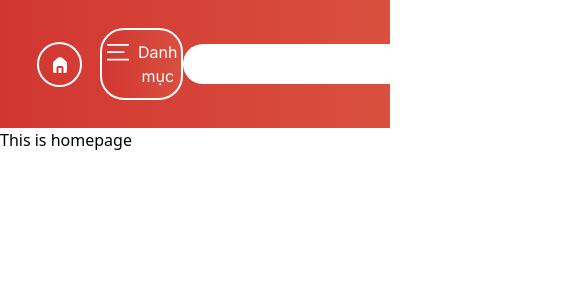
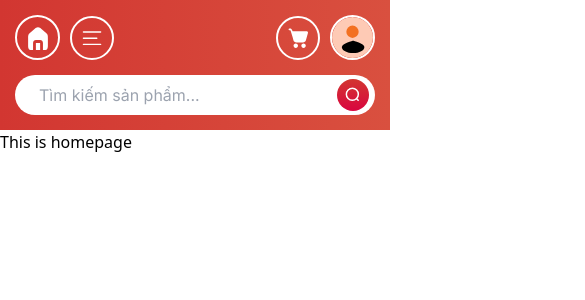
Before and after one commit to hvu05/DATH_CNPM, a React (Vite) app in the folder FE/: page / in a window 390 px wide. Shown: the top 300 px of the page, 585 px wide, since content can reach past the window. Built offline with nearby package versions, Linux system fonts and the light colour scheme.

Commit message:
refactor by gemini and responsive

```diff
--- a/FE/src/components/layout/header.scss
+++ b/FE/src/components/layout/header.scss
@@ -1,68 +1,140 @@
-header {
-    font-family: "Inter", sans-serif;
-    background: linear-gradient(90deg, #D23631 0%, #D9503F 100%);
+.header {
+    font-family: 'Inter', sans-serif;
+    background: linear-gradient(90deg, #d23631 0%, #d9503f 100%);
     display: flex;
     align-items: center;
     justify-content: space-between;
-    padding: 28px 37px;
+    padding: 20px;
 
-    img {
-        cursor: pointer;
+    &__left,
+    &__right {
+        display: flex;
+        align-items: center;
+        gap: 16px;
     }
 
-    button {
-        color: white;
-        display: flex;
-        padding: 10px 15.6px 10px 16px;
-        justify-content: center;
-        align-items: flex-start;
-        gap: 8px;
-        border-radius: 24px;
-        border: 2px solid #FFF;
-        background: linear-gradient(90deg, #D23631 0%, #D9503F 100%);
-    }
-
-    .left-header {
+    &__home-link {
+        border-radius: 9999px;
+        width: 45px;
+        height: 45px;
+        border: 2px white solid;
         display: flex;
         align-items: center;
-        gap: 18px;
+        justify-content: center;
+        transition: background-color 0.3s ease;
 
-        div {
-            border-radius: 9999px;
-            width: 45px;
-            height: 45px;
-            border: 2px white solid;
-            display: flex;
-            align-items: center;
-            justify-content: center;
+        &:hover {
+            background-color: rgba(255, 255, 255, 0.1);
+        }
+
+        img {
+            width: 24px;
+            height: 24px;
         }
     }
 
-    .right-header {
+    &__button {
+        color: white;
         display: flex;
-        gap: 13px;
         align-items: center;
+        justify-content: center;
+        padding: 10px 16px;
+        gap: 8px;
+        border-radius: 24px;
+        border: 2px solid #fff;
+        background: transparent;
+        cursor: pointer;
+        transition: background-color 0.3s ease;
+
+        &:hover {
+            background-color: rgba(255, 255, 255, 0.1);
+        }
     }
 
-    .input-search {
+    &__button-icon {
+        width: 20px;
+        height: 20px;
+    }
+
+    &__search {
         position: relative;
+        flex-grow: 1;
+        max-width: 570px;
 
-        input {
-            width: 570px;
-            padding: 7.6px 24px 7.6px 10px;
+        &-input {
+            width: 100%;
+            padding: 8px 48px 8px 24px;
             border-radius: 35px;
-            background: #FFF;
+            border: none;
+            background: #fff;
+
+            &:focus {
+                outline: none;
+                box-shadow: 0 0 0 2px #d9503f;
+            }
         }
 
-        img {
+        &-icon {
             width: 32px;
             height: 32px;
             padding: 8px;
             position: absolute;
             right: 6px;
-            top: 3px;
+            top: 50%;
+            transform: translateY(-50%);
             border-radius: 9999px;
-            background: linear-gradient(180deg, #D23631 0%, #D9053F 100%);
+            background: linear-gradient(180deg, #d23631 0%, #d9053f 100%);
+            cursor: pointer;
+        }
+    }
+
+    &__avatar {
+        width: 45px;
+        height: 45px;
+        border-radius: 50%;
+        cursor: pointer;
+        border: 2px solid white;
+    }
+}
+
+// Responsive adjustments
+@media (max-width: 768px) {
+    .header {
+        flex-wrap: wrap;
+        justify-content: space-between;
+        padding: 15px;
+
+        &__search {
+            order: 3; // Move search bar to the next line
+            width: 100%;
+            max-width: none;
+            margin-top: 15px;
+        }
+
+        &__left {
+            flex-grow: 1;
+        }
+
+        &__right {
+            flex-grow: 1;
+            justify-content: flex-end;
         }
     }
 }
+
+@media (max-width: 480px) {
+    .header {
+        &__button-text {
+            display: none; // Hide text on small screens
+        }
+
+        &__button {
+            padding: 10px;
+        }
+
+        &__left,
+        &__right {
+            gap: 10px;
+        }
+    }
+}
--- a/FE/src/components/layout/header.tsx
+++ b/FE/src/components/layout/header.tsx
@@ -8,31 +8,29 @@ import { Link } from 'react-router'
 
 export const Header = () => {
     return (
-        <>
-            <header>
-                <div className="left-header">
-                    <Link to={'/'}>
-                        <div className='home'>
-                            <img src={homeIcon} alt="home" />
-                        </div>
+        <header className="header">
+            <div className="header__left">
+                <Link to={'/'} className="header__home-link">
+                    <img src={homeIcon} alt="Home" />
                 </Link>
-                    <button>
-                        <img src={menuIcon} alt="menu" />
-                        <span>Danh mục</span>
+                <button className="header__button header__button--category">
+                    <img src={menuIcon} alt="Menu" className="header__button-icon" />
+                    <span className="header__button-text">Danh mục</span>
                 </button>
             </div>
-                <div className="input-search">
-                    <input type="text" />
-                    <img src={searchIcon} alt="search" />
+
+            <div className="header__search">
+                <input type="text" className="header__search-input" placeholder="Tìm kiếm sản phẩm..." />
+                <img src={searchIcon} alt="Search" className="header__search-icon" />
             </div>
-                <div className="right-header">
-                    <button>
-                        <img src={cartIcon} alt="cart" />
-                        <span>Giỏ hàng</span>
+
+            <div className="header__right">
+                <button className="header__button header__button--cart">
+                    <img src={cartIcon} alt="Cart" className="header__button-icon" />
+                    <span className="header__button-text">Giỏ hàng</span>
                 </button>
-                    <img src={defaultAvatar} alt="avatar" className="avatar" />
+                <img src={defaultAvatar} alt="Avatar" className="header__avatar" />
             </div>
         </header>
-        </>
     )
 }
```
Lines whose indentation alone changed are shown as unchanged.
